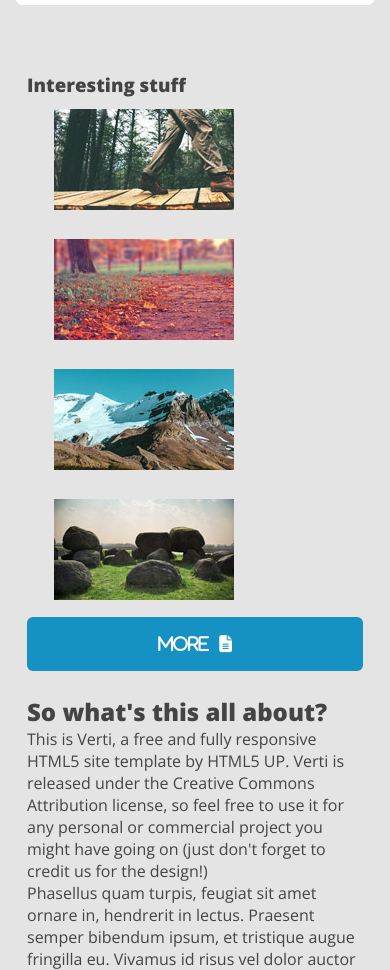
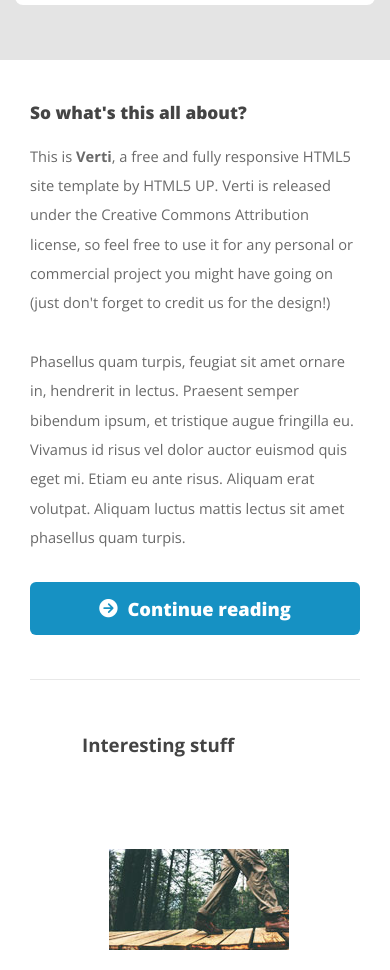
Before and after one commit to PatrykBombik/Verti, a website built with Parcel: page index.html in a window 390 px wide. Shown: the part 2072-3042 px from the top of the page. Built offline with nearby package versions, Linux system fonts and the light colour scheme.

Commit message:
mobile articles col-8

```diff
--- a/index.html
+++ b/index.html
@@ -88,34 +88,40 @@
 <section class="about">
     <div class="container about__container">
         <div class="row">
+            <div class="col_flex">
                 <div class="col-4">
                     <div class="sidebar">
                         <div class="widget">
                             <h3 class="widget__title">Interesting stuff</h3>
                             <div class="container">
-                            <div class="row">
+                                <div class="row widget__pics">
                                     <div class="col-6"><img src="./assets/pic04.jpg" alt="pic4"></div>
                                     <div class="col-6"><img src="./assets/pic05.jpg" alt="pic5"></div>
                                     <div class="col-6"><img src="./assets/pic06.jpg" alt="pic6"></div>
                                     <div class="col-6"><img src="./assets/pic07.jpg" alt="pic7"></div>
                                 </div>
                             </div>
-                        <a href="" class="btn fas fa-file-alt">More</a>
+                            <a href="" class="btn"><span class="fas fa-file-alt"></span>More</a>
                         </div>
                     </div>
                 </div>
                 <div class="col-8">
                     <div class="about__inner">
                         <h2 class="about__inner--title">So what's this all about?</h2>
-                    <p class="about__inner--text">This is Verti, a free and fully responsive HTML5 site template by
-                        HTML5 UP. Verti is released under the Creative Commons Attribution license, so feel free to use
-                        it for any personal or commercial project you might have going on (just don't forget to credit
+                        <p class="about__inner--text">This is <span class="bold">Verti</span>, a free and fully responsive HTML5 site template by
+                            HTML5 UP. Verti is released under the Creative Commons Attribution license, so feel free to
+                            use
+                            it for any personal or commercial project you might have going on (just don't forget to
+                            credit
                             us for the design!)</p>
                         <p class="about__inner--text">Phasellus quam turpis, feugiat sit amet ornare in, hendrerit in
-                        lectus. Praesent semper bibendum ipsum, et tristique augue fringilla eu. Vivamus id risus vel
-                        dolor auctor euismod quis eget mi. Etiam eu ante risus. Aliquam erat volutpat. Aliquam luctus
+                            lectus. Praesent semper bibendum ipsum, et tristique augue fringilla eu. Vivamus id risus
+                            vel
+                            dolor auctor euismod quis eget mi. Etiam eu ante risus. Aliquam erat volutpat. Aliquam
+                            luctus
                             mattis lectus sit amet phasellus quam turpis.</p>
-                    <a href="" class="btn fas fa-arrow-circle-right">Continue reading</a>
+                        <a href="" class="btn">Continue reading<span class="fas fa-arrow-circle-right"></span></a>
+                    </div>
                 </div>
             </div>
         </div>
--- a/scss/_about.scss
+++ b/scss/_about.scss
@@ -0,0 +1,86 @@
+.about {
+  .about__container {
+    padding: 40px 30px 40px 30px;
+    background: #fff;
+    box-shadow: 0 3px 0 0 rgba(0, 0, 0, 0.05);
+    width: 100%;
+
+    .row {
+      .col_flex {
+        display: flex;
+        flex-direction: column-reverse;
+        justify-content: flex-start;
+        align-items: flex-start;
+
+        .col-4 {
+          .sidebar {
+            .widget {
+              .widget__title {
+                padding: 40px;
+              }
+              .container {
+                .widget__pics {
+                  padding: 40px 0 0 40px;
+
+                    .col-6 {
+                    }
+                  }
+                }
+
+                .btn {
+                }
+              }
+            }
+          }
+
+          .col-8 {
+            padding: 0 0;
+
+            .about__inner {
+              border-bottom: solid 1px #e8e8e8;
+              padding: 0 0 44px;
+
+              .about__inner--title {
+                font-size: 17.33px;
+                color: #444444;
+                font-weight: 800;
+                margin: 0 0 1em 0;
+              }
+
+              .about__inner--text {
+                font-size: 14.667px;
+                color: #696969;
+                font-weight: 300;
+                margin-bottom: 2em;
+                line-height: 2em;
+              }
+
+              .bold {
+                font-weight: 700;
+              }
+
+              .btn {
+                font-family: 'Open Sans', sans-serif;
+                padding: 12.91px 30.75px;
+                font-size: 18.33px;
+                background: #1691C3;
+                text-decoration: none;
+                border-radius: 6px;
+                border: 0;
+                font-weight: 800;
+                color: white;
+                line-height: 1.5em;
+
+                display: flex;
+                flex-direction: row-reverse;
+                align-items: center;
+                justify-content: center;
+
+                gap: 10px;
+              }
+            }
+          }
+        }
+      }
+    }
+  }
--- a/scss/main.scss
+++ b/scss/main.scss
@@ -1,4 +1,4 @@
-@import url('https://fonts.googleapis.com/css2?family=Open+Sans:wght@300;400;500;800&display=swap');
+@import url('https://fonts.googleapis.com/css2?family=Open+Sans:wght@300;400;500;700;800&display=swap');
 @import url('https://cdnjs.cloudflare.com/ajax/libs/font-awesome/6.4.0/css/all.min.css');
 @import "reset";
 @import "grid";
```
Lines whose indentation alone changed are shown as unchanged.
